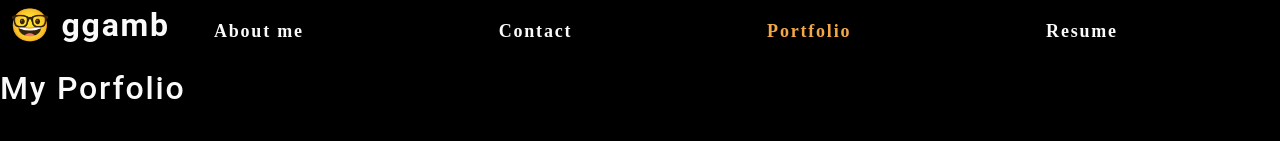
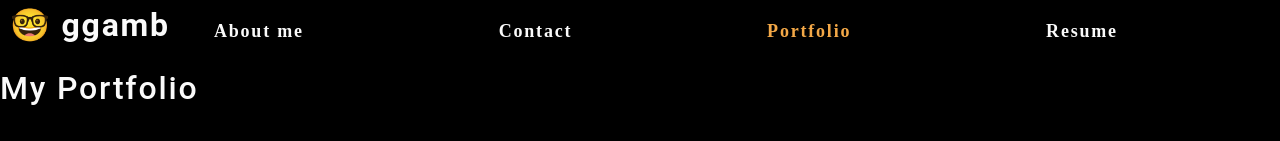
Before and after one commit to ggamb/React-portfolio-ggamb, a React (Create React App) app: page / in a window 1280 px wide. Both pictures are taken after a click on the item "Portfolio". Shown: the top 141 px of the page. Built offline with nearby package versions, Linux system fonts and the light colour scheme.

Commit message:
spelling update

```diff
--- a/src/components/Portfolio/index.js
+++ b/src/components/Portfolio/index.js
@@ -8,7 +8,7 @@ import github from '../../assets/images/Octocat.png'
 function Project() {
     return (
         <>
-            <h2 className="my-work">My Porfolio</h2>
+            <h2 className="my-work">My Portfolio</h2>
             <section id="my-work" className="portfolio-holder">
                 <div className="portfolio-module-holder">
                     <div className='portfolio-container'>
```
